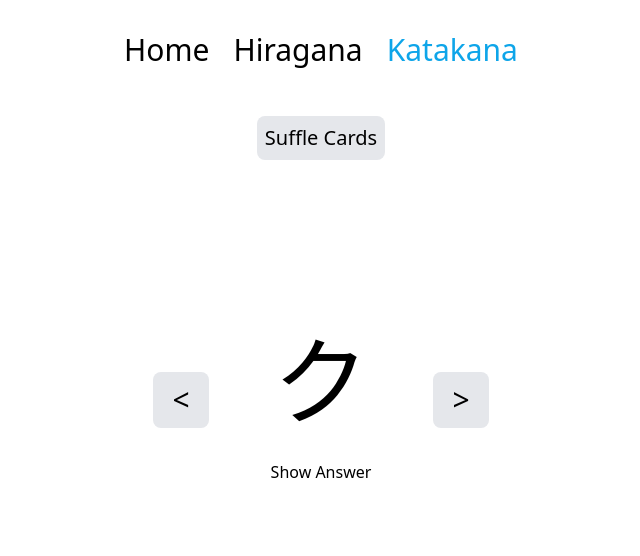
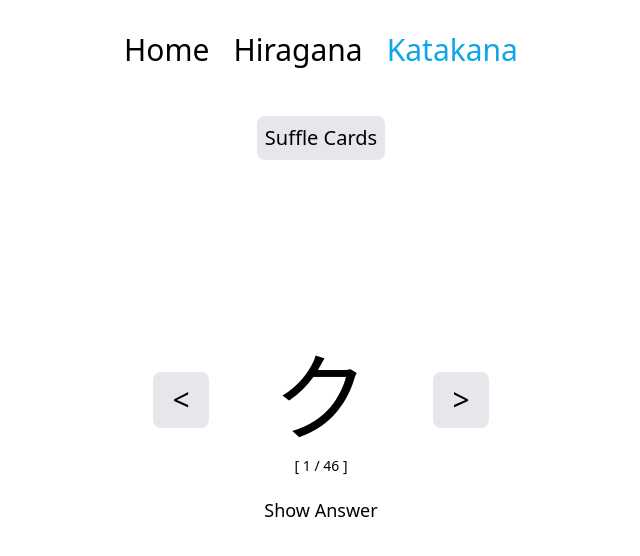
Before and after one commit to hjparrk/japanese-cards, a React (Vite) app: page /katakana in a window 1280 px wide. Shown: the top 556 px of the page, without its empty margins (319-959 px from the left). Built offline with nearby package versions, Linux system fonts and the light colour scheme.

Commit message:
add current card number

```diff
--- a/src/components/CardContent.jsx
+++ b/src/components/CardContent.jsx
@@ -1,3 +1,4 @@
+import { Fragment } from "react";
 import { useState } from "react";
 import { useEffect } from "react";
 
@@ -11,11 +12,15 @@ const CardContent = (props) => {
   }, [num]);
 
   return (
-    <div className="flex flex-col gap-5 w-32 h-[20vh] items-center justify-start">
+    <Fragment>
+      <div className="flex flex-col gap-5 w-32 h-[20vh] items-center pt-4">
+        <div>
           <h1 className="text-8xl p-3">{word.japanese}</h1>
+          <h1 className="text-sm">{`[ ${num + 1} / 46 ]`}</h1>
+        </div>
         {!show && (
           <button
-          className="text-base"
+            className="text-lg"
             onClick={(e) => {
               e.preventDefault();
               setShow(true);
@@ -26,6 +31,7 @@ const CardContent = (props) => {
         )}
         {show && <h1 className="text-3xl">{word.romanised}</h1>}
       </div>
+    </Fragment>
   );
 };
 
```
Lines whose indentation alone changed are shown as unchanged.
